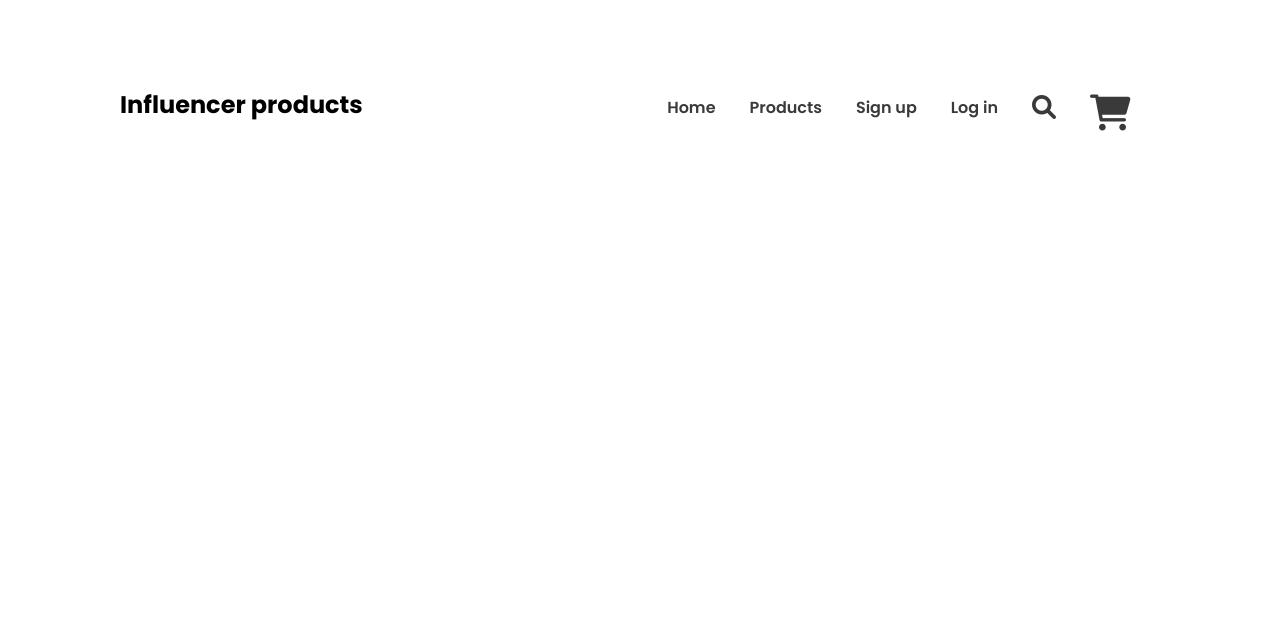
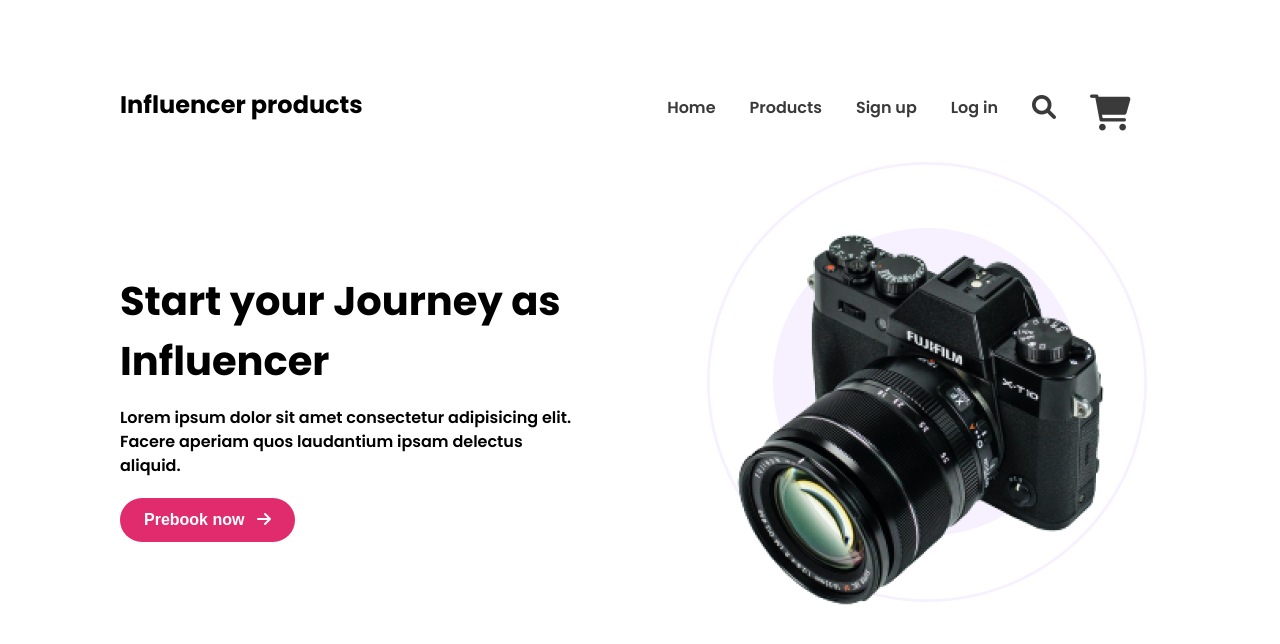
Before and after one commit to thowhidulislam/influencer-gear, a plain HTML site: page index.html in a window 1280 px wide. Drawn offline with Linux system fonts and the light colour scheme.

Commit message:
banner added

```diff
--- a/css/style.css
+++ b/css/style.css
@@ -69,3 +69,55 @@ nav {
     width: 36px;
     height: 36px;
 }
+
+/* -----------------------
+    banner styles
+-------------------------- */
+.banner {
+    display: grid;
+    grid-template-columns: repeat(2, 1fr);
+    gap: 133px;
+}
+
+.banner-title {
+    margin-top: 140px;
+    font-size: 40px;
+    font-weight: 700;
+    line-height: 1.5;
+}
+
+.banner-details p {
+    font-size: 16px;
+    font-weight: 600;
+    line-height: 24px;
+    margin-top: 15px;
+}
+
+.btn-primary {
+    background-color: #E02C6D;
+    font-size: 16px;
+    font-weight: bold;
+    color: #fff;
+    line-height: 24px;
+    border: none;
+    padding: 10px 24px;
+    border-radius: 40px;
+    margin-top: 20px;
+}
+
+.fa-arrow-right {
+    margin-left: 8px;
+}
+
+.banner-image {
+    width: 440px;
+    background-image: url("../images/Circle\ design.svg");
+    background-repeat: no-repeat;
+    background-size: 100%;
+    background-position: center center;
+}
+
+.banner-image img {
+    margin-top: 80px;
+    width: 100%;
+}
--- a/index.html
+++ b/index.html
@@ -40,6 +40,27 @@
         </nav>
     </header>
     <!-- header end -->
+    <main>
+        <section id="banner">
+            <div class="banner container">
+                <div class="banner-details">
+                    <h1 class="banner-title">
+                        Start your Journey as <br>
+                        Influencer
+                    </h1>
+                    <p>Lorem ipsum dolor sit amet consectetur adipisicing elit. Facere aperiam quos laudantium ipsam
+                        delectus aliquid.</p>
+                    <button class="btn-primary">
+                        Prebook now
+                        <i class="fas fa-arrow-right"></i>
+                    </button>
+                </div>
+                <div class="banner-image">
+                    <img src="images/main-camera.png" alt="main main-camera">
+                </div>
+            </div>
+        </section>
+    </main>
 </body>
 
 </html>
```
